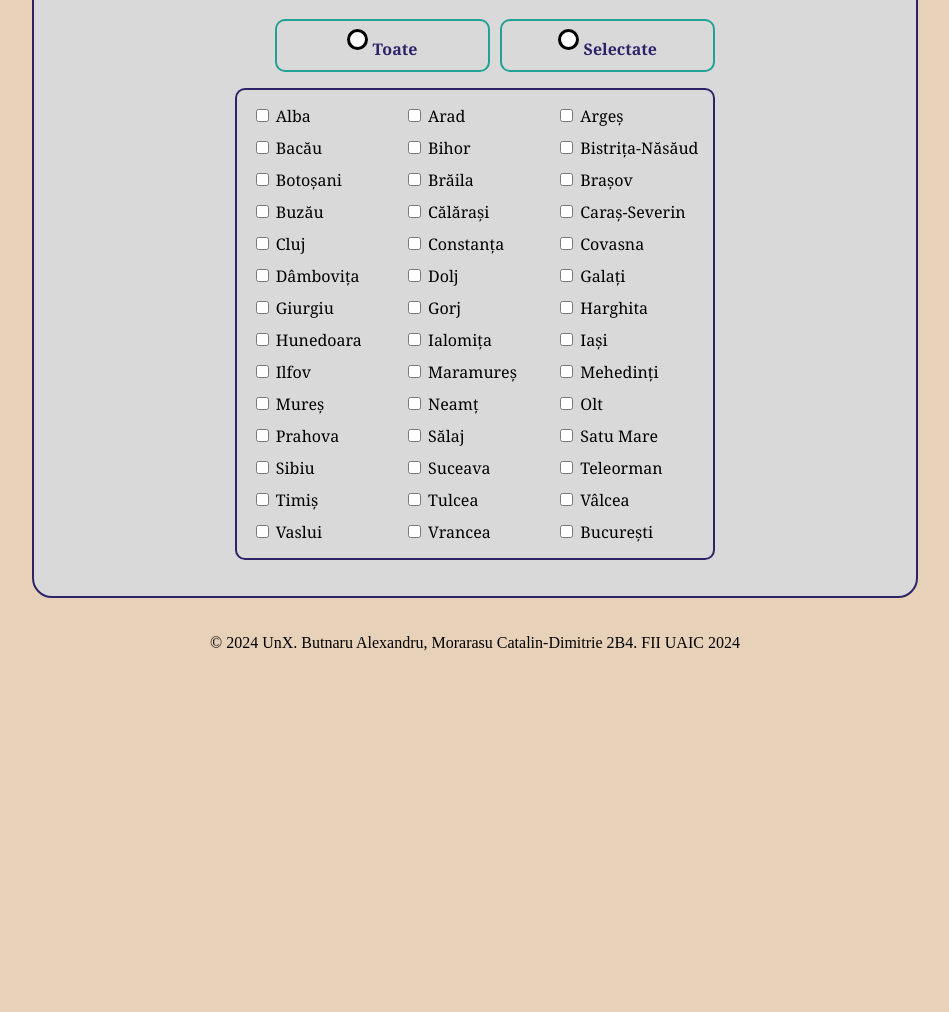
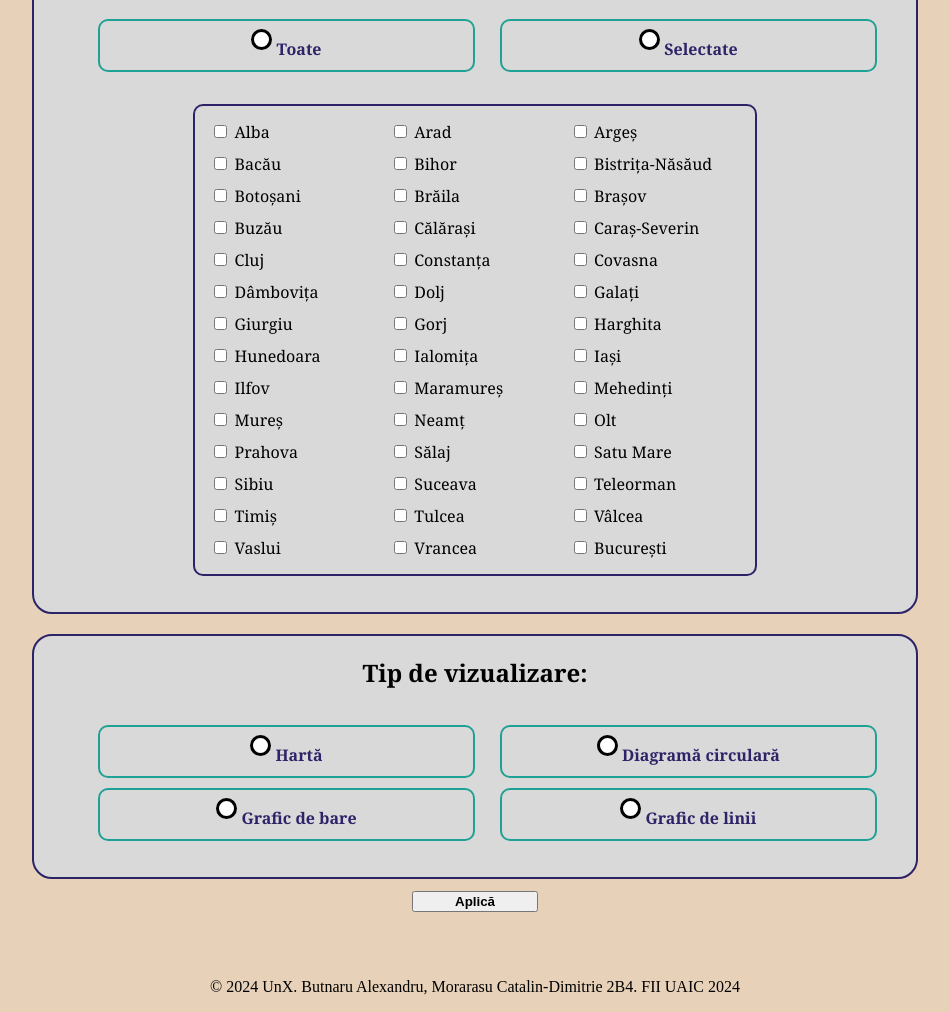
Before and after one commit to Roice32/WebTechnologiesProject, a plain HTML site: page visualizer.html in a window 1280 px wide. Shown: the part 663-1675 px from the top of the page, without its empty margins (165-1114 px from the left). Before the commit the page ends 1331 px from the top, so only its background shows below. Drawn offline with Linux system fonts and the light colour scheme.

Commit message:
Added Visualization type selection.

```diff
--- a/styles/visualizer.css
+++ b/styles/visualizer.css
@@ -145,7 +145,7 @@
     list-style-type: none;
     display: grid;
     grid-template-columns: repeat(3, 1fr);
-    min-width: 90%;
+    min-width: 60%;
     grid-gap: 10px;
     border: 2px solid rgb(45, 35, 104);
     border-radius: 10px;
@@ -155,3 +155,21 @@
 #counties li {
     text-align: left;
 }
+
+#visualizationType {
+    list-style-type: none;
+    display: grid;
+    grid-template-columns: repeat(2, 1fr);
+    min-width: 90%;
+    grid-gap: 10px;
+}
+
+.actionButton {
+    width: 10%;
+    aspect-ratio: 2/1;
+}
+
+#applyButton {
+    font-weight: 800;
+    width: 100%;
+}
--- a/visualizer.html
+++ b/visualizer.html
@@ -89,7 +89,6 @@
                 </div>
                 <div class="optionSelector">
                     <h2>Județe:</h2>
-                    <div>
                     <ul class="exclusiveOptions" id="whichCounties">
                         <label for="all" class="exclusiveSingleOption">
                             <li>
@@ -359,6 +358,38 @@
                         </li>
                     </ul>
                 </div>
+                <div class="optionSelector">
+                    <h2>Tip de vizualizare:</h2>
+                    <ul class="exclusiveOptions" id="visualizationType">
+                        <label for="map" class="exclusiveSingleOption">
+                            <li>
+                                <input type="radio" id="map" name="visualizationType" value="map">
+                                Hartă
+                            </li>
+                        </label>
+                        <label for="pie" class="exclusiveSingleOption">
+                            <li>
+                                <input type="radio" id="pie" name="visualizationType" value="pie">
+                                Diagramă circulară
+                            </li>
+                        </label>
+                        <label for="bar" class="exclusiveSingleOption">
+                            <li>
+                                <input type="radio" id="bar" name="visualizationType" value="bar">
+                                Grafic de bare
+                            </li>
+                        </label>
+                        <label for="graph" class="exclusiveSingleOption">
+                            <li>
+                                <input type="radio" id="graph" name="visualizationType" value="graph">
+                                Grafic de linii
+                            </li>
+                        </label>
+                    </ul>
+                </div>
+                <div class="actionButton">
+                    <button id="applyButton">Aplică</button>
+                </div>
             </div>
         </main>
         <footer>
```
